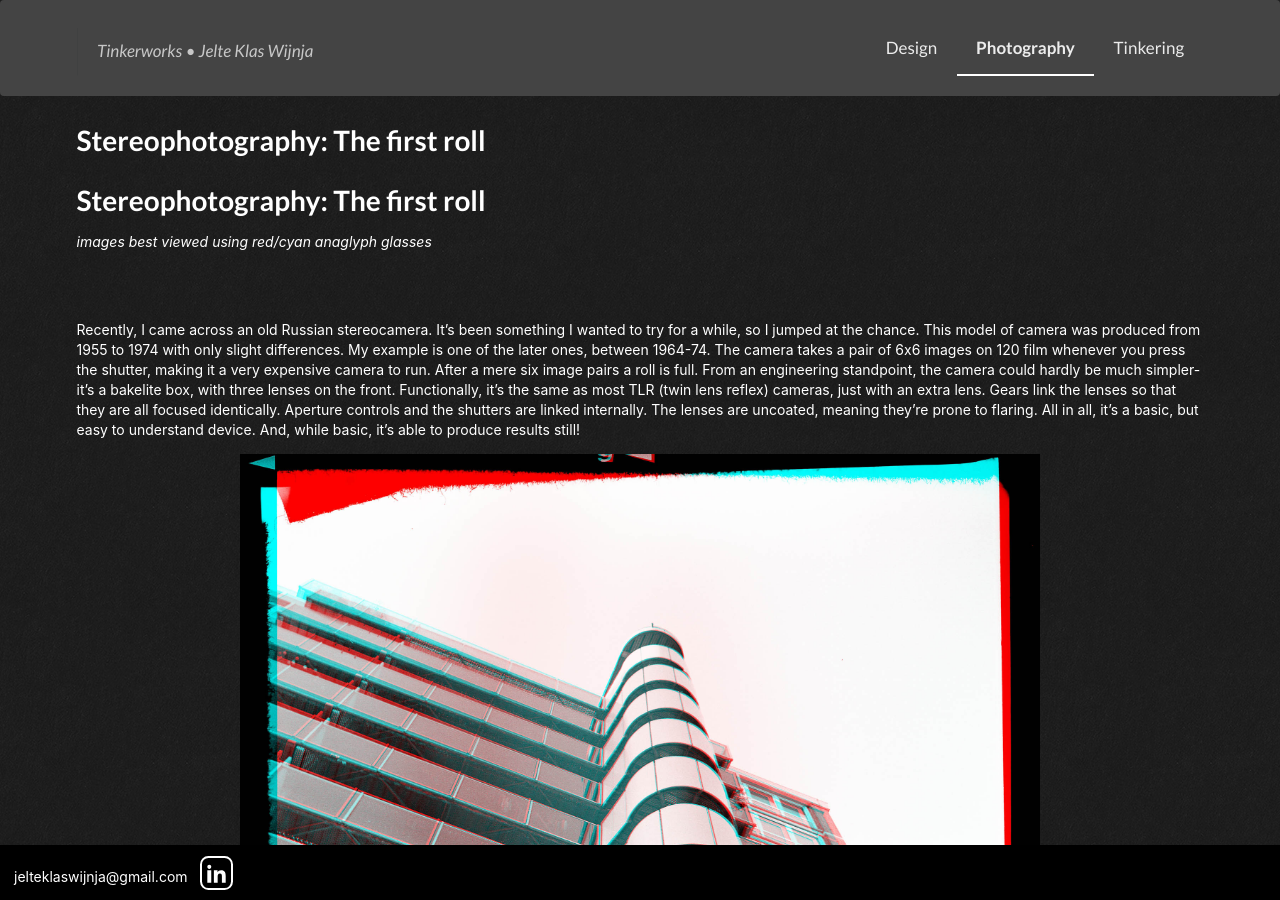
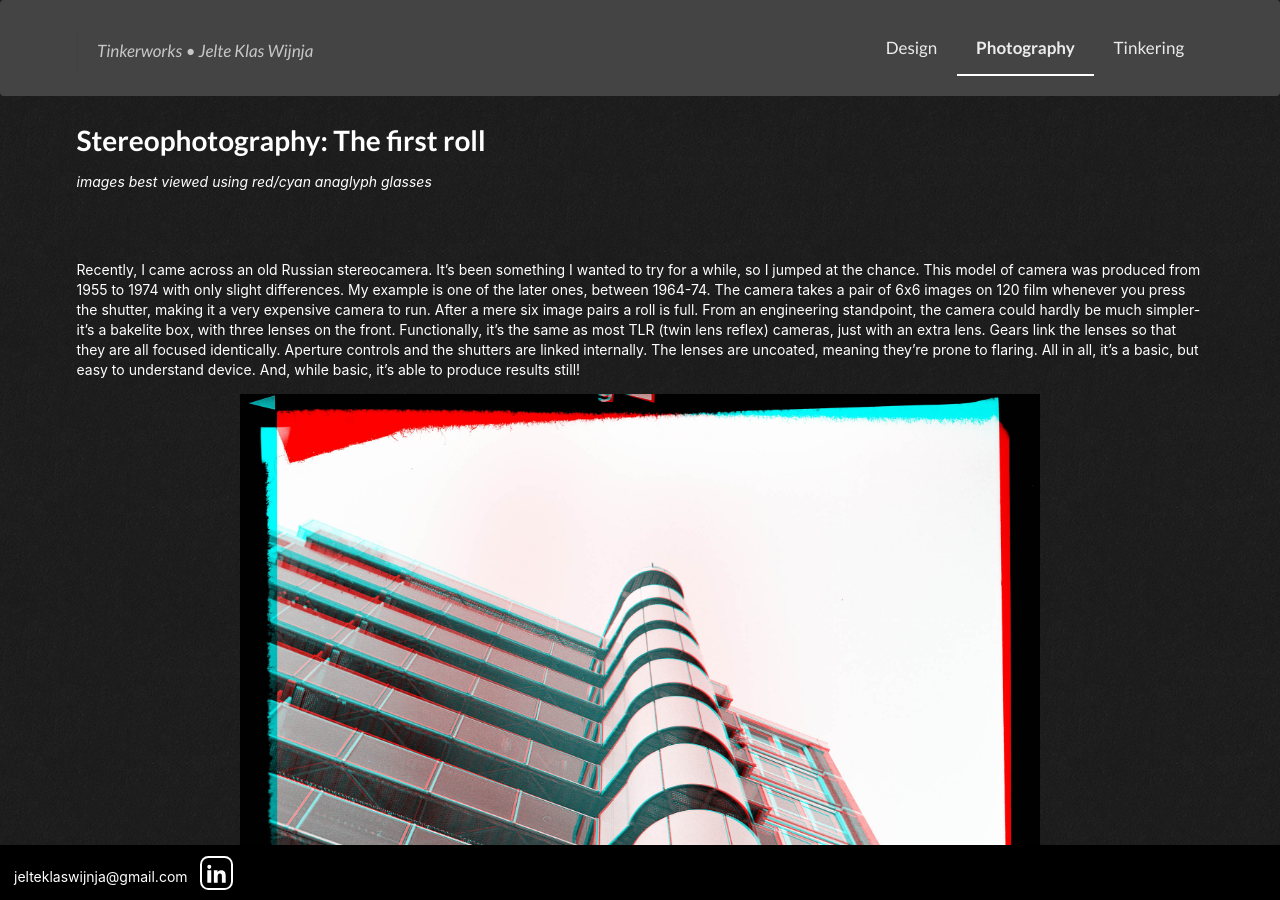
Before and after one commit to Jelte1234/Jelte1234.github.io, a Jekyll site: the page built from portfolio/_photo_various/2020-06-23-Stereophotography,_the_first_roll.md, in a window 1280 px wide and 900 px high. Built offline with Jekyll 4.4.1, drawn with Linux system fonts in a browser that asks for light colours.

Commit message:
Fix duplicate titles

```diff
--- a/_layouts/portfolio.html
+++ b/_layouts/portfolio.html
@@ -4,5 +4,4 @@ layout: default
 
 <!-- <a class="ui massive icon button back-to-portfolio-link" href="{{ ".." }}"><i class="left arrow icon"></i></a> -->
 
-<h1 class="ui huge inverted header">{{ page.title }}</h1>
 {{content}}
```
